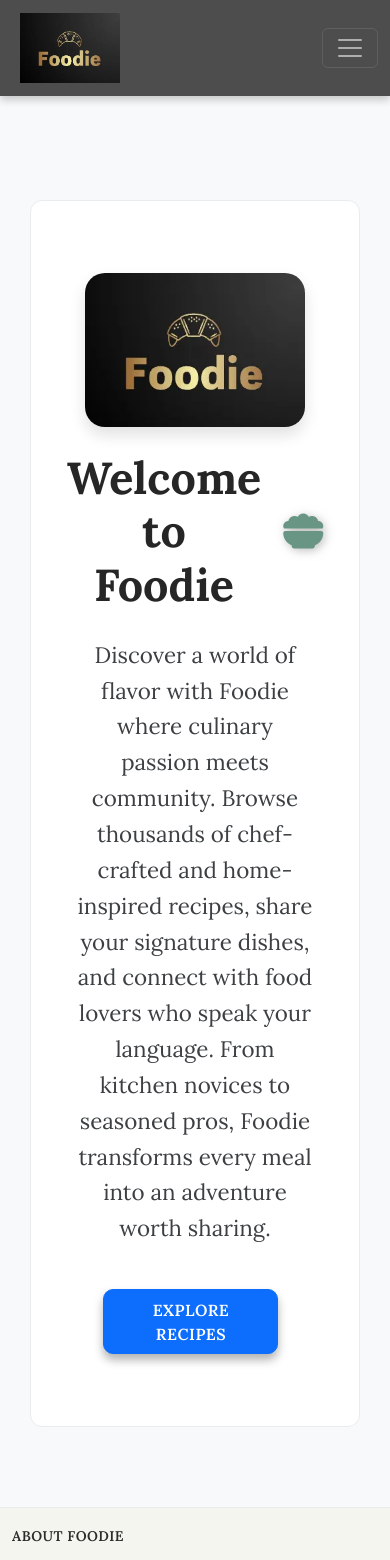
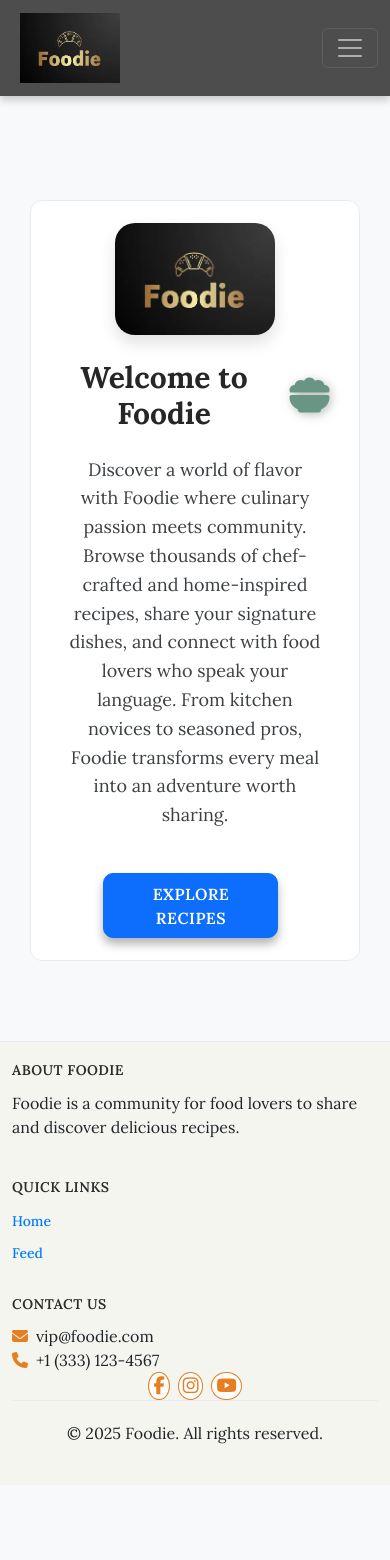
Before and after one commit to Mustafa-Vienna/foodie, a React (Create React App) app: page / in a window 390 px wide. Shown: the top 1560 px of the page. After the commit the page ends 1485 px from the top, so only its background shows below. Built offline with nearby package versions, Linux system fonts and the light colour scheme; no server answers.

Commit message:
improve HomePage layout and responsiveness

```diff
--- a/src/pages/posts/HomePage.js
+++ b/src/pages/posts/HomePage.js
@@ -38,8 +38,7 @@ const HomePage = () => {
         </Col>
 
         {/* Right Side (Background Image) */}
-        <Col md={6} className={`my-auto d-none d-md-block ${styles.HomePageCol}`}>
-        </Col>
+        <Col md={6} className={`my-auto d-none d-md-block ${styles.HomePageCol}`} />
       </Row>
     </Container>
   );
--- a/src/styles/HomePage.module.css
+++ b/src/styles/HomePage.module.css
@@ -1,6 +1,8 @@
 .container {
-  padding: 60px 20px;
-  min-height: 100vh;
+  padding: 10px;
+  min-height: 80vh;
+  display: flex;
+  align-items: center;
 }
 
 .heroSection {
@@ -10,10 +12,12 @@
   text-align: center;
   max-width: 95%;
   margin: 0 auto;
+  min-height: 500px;
+  justify-content: center;
 }
 
 .logo {
-  max-width: 220px;
+  max-width: 160px;
   margin-bottom: 25px;
   border-radius: 20px;
   box-shadow: 0 8px 16px rgba(0, 0, 0, 0.12);
@@ -26,7 +30,7 @@
 }
 
 .heroTitle {
-  font-size: 2.8rem;
+  font-size: 30px;
   font-weight: 700;
   color: rgb(38, 38, 38);
   margin-bottom: 25px;
@@ -37,7 +41,7 @@
 }
 
 .heroText {
-  font-size: 1.4rem;
+  font-size: 18px;
   color: rgb(60, 64, 67);
   line-height: 1.6;
   max-width: 95%;
@@ -63,6 +67,9 @@
   display: flex;
   gap: 15px;
   justify-content: center;
+  flex-wrap: wrap;
+  min-height: 65px;
+  align-items: center;
 }
 
 .buttonContainer a {
@@ -98,8 +105,4 @@
     no-repeat center center/cover;
   border-radius: 15px;
   box-shadow: 0 6px 10px rgba(0, 0, 0, 0.25);
-  min-height: 350px;
-  display: flex;
-  align-items: center;
-  justify-content: center;
 }
```
